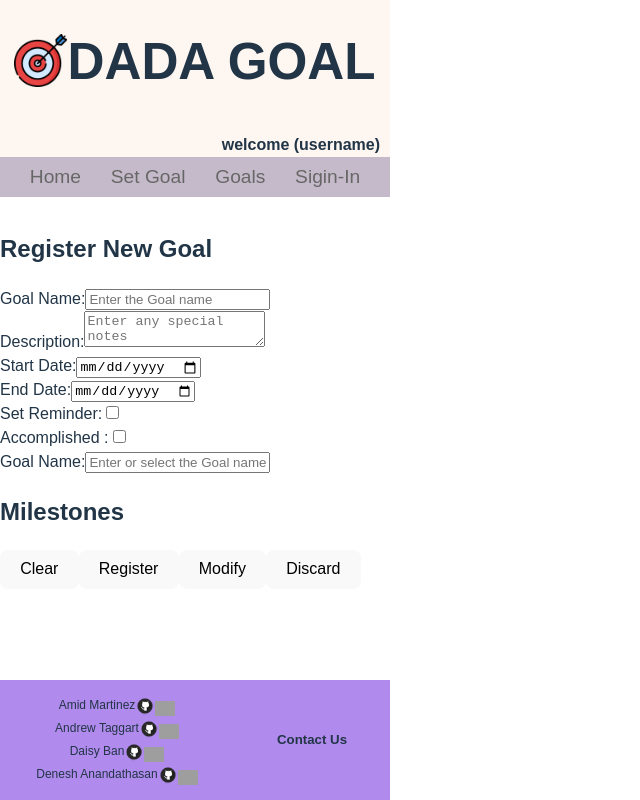
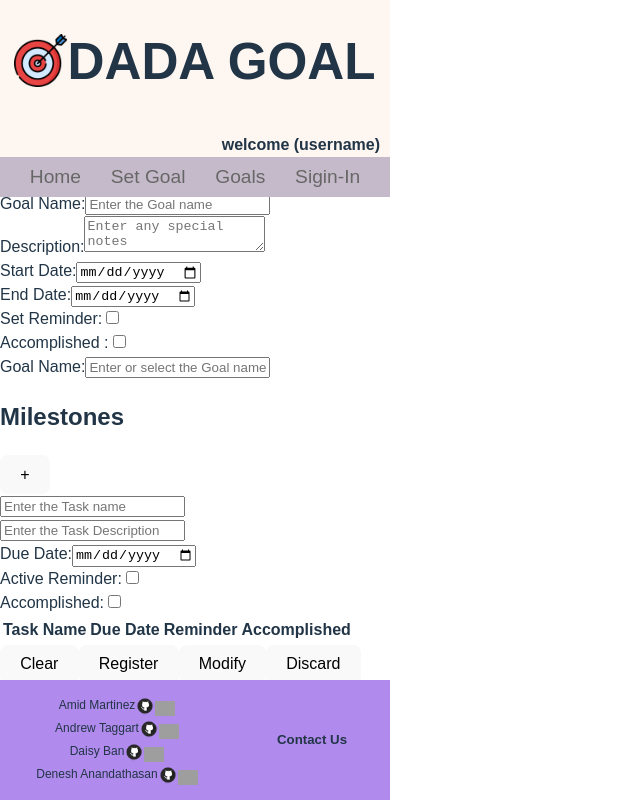
Before and after one commit to andrew-taggart/DADA, a React (Vite) app in the folder dada-app/: page /setgoal in a window 1280 px wide. Shown: the whole page, without its empty margins (0-640 px from the left). Built offline with nearby package versions, Linux system fonts and the light colour scheme; grey boxes are pictures that could not be loaded; a web font is replaced by a local one.

Commit message:
add Milestone table

```diff
--- a/dada-app/package.json
+++ b/dada-app/package.json
@@ -11,6 +11,7 @@
   },
   "dependencies": {
     "axios": "^1.6.7",
+    "cors": "^2.8.5",
     "express": "^4.18.3",
     "mongodb": "^6.4.0",
     "mongoose": "^8.2.1",
--- a/dada-app/src/components/Milestone.jsx
+++ b/dada-app/src/components/Milestone.jsx
@@ -1,24 +1,104 @@
-import React,{useState,useContext} from 'react'
-import { useAsyncError } from 'react-router-dom'
+import React, { useState, useContext } from 'react'
+// import { useAsyncError } from 'react-router-dom'
 
 // ({ onAddMilestone, goalId })
-export default function Milestone () {
+export default function Milestone() {
 
-    const [taskName,setTaskName] = useState('')
-    const [dueDate,setDueDate] = useState('')
-    const [accomplished,setAccomplished] = useState('')
-    const [activeReminder,setActiveReminder] = useState('')
-    const [description ,setDescription] = useState('')
+    const [taskName, setTaskName] = useState('')
+    const [dueDate, setDueDate] = useState('')
+    const [accomplished, setAccomplished] = useState(false)
+    const [activeReminder, setActiveReminder] = useState(false)
+    const [description, setDescription] = useState('')
 
-    const handelSubmit= (e) => {
+    const handleTaskNameChange = (e) => setTaskName(e.target.value)
+    const handleDescriptionChange = (e) => setDescription(e.target.value)
+    const handleDueDateChange = (e) => setDueDate(e.target.value)
+    const handleActiveReminderChange = (e) => setActiveReminder(e.target.checked)
+    const handleAccomplishedChange = (e) => setAccomplished(e.target.checked)
+
+    const handelSubmit = (e) => {
         e.preventDefault()
-        if(!taskName || !dueDate ){
+        if (!taskName || !dueDate) {
             return
         }
 
+
     }
-    return(
-        <h2>Milestones</h2>
+    return (
+
+        <>
+            <div className='main-container'>
+                {/* <form> */}
+                    <div className='body-container'>
+                        <div className='header-container'>
+                            <h2>Milestones</h2>
+                            <button type="button" className='add-New-Milestone'>+</button>
+                        </div>
+                        <div className='form-group'>
+                            <input
+                                type="text"
+                                id="taskName"
+                                value={taskName}
+                                onChange={handleTaskNameChange}
+                                required
+                                placeholder='Enter the Task name'
+                            /><br />
+                        </div>
+                        <div className='form-group'>
+                            <input
+                                type="text"
+                                id="description"
+                                value={description}
+                                onChange={handleDescriptionChange}
+                                placeholder='Enter the Task Description'
+                            />
+                        </div>
+                        <div className='form-group'>
+                            <label htmlFor="dueDate">Due Date:</label>
+                            <input
+                                type="date"
+                                id="dueDate"
+                                value={dueDate}
+                                onChange={handleDueDateChange}
+                                required
+                            />
+                        </div>
+                        <div className="form-group">
+                            <label htmlFor="reminder">Active Reminder:</label>
+                            <input
+                                type="checkbox"
+                                id="activeReminder"
+                                checked={activeReminder}
+                                onChange={handleActiveReminderChange}
+                            />
+                        </div>
+                        <div className="form-group">
+                            <label htmlFor="accomplished">Accomplished:</label>
+                            <input
+                                type="checkbox"
+                                id="accomplished"
+                                checked={accomplished}
+                                onChange={handleAccomplishedChange}
+                            />
+                        </div>
+                        <table className='table-milestone'>
+                            <tr>
+                                <th>Task Name</th>
+                                <th>Due Date</th>
+                                <th>Reminder</th>
+                                <th>Accomplished</th>
+                            </tr>
+
+                        </table>
+                        {/* <div className="form-group">
+                            <button className='edit' type='button'>EDIT</button><button className='delete' type="button">DELETE</button>
+                        </div> */}
+                    </div>
+
+                {/* </form> */}
+            </div>
+        </>
+
     )
 
 }
--- a/dada-app/src/components/SetGoal.jsx
+++ b/dada-app/src/components/SetGoal.jsx
@@ -18,7 +18,7 @@ const GoalForm = () => {
 
   const [alertMessage, setAlertMessage] = useState('')
 
-  const handleGoalNameChange = (e) =>{
+  const handleGoalNameChange = (e) => {
 
     const value = e.target.value;
 
@@ -61,7 +61,7 @@ const GoalForm = () => {
     if (endDate >= inStartDate) {
       setEndDate(e.target.value)
       setAlertMessage('')
-    }else {
+    } else {
       setAlertMessage('End date cannot be before the start date !')
     }
 
@@ -190,7 +190,7 @@ const GoalForm = () => {
             {/* Add more options based on your data */}
           </datalist>
           <div className='milestone'>
-        <Milestone/>
+            <Milestone />
           </div>
         </div>
         {alertMessage && <div className='alt-msg'>{alertMessage}</div>}
```
Also changed, not shown: 1 other file (tests, documents, lock files or other folders). Lines whose indentation alone changed are shown as unchanged.
